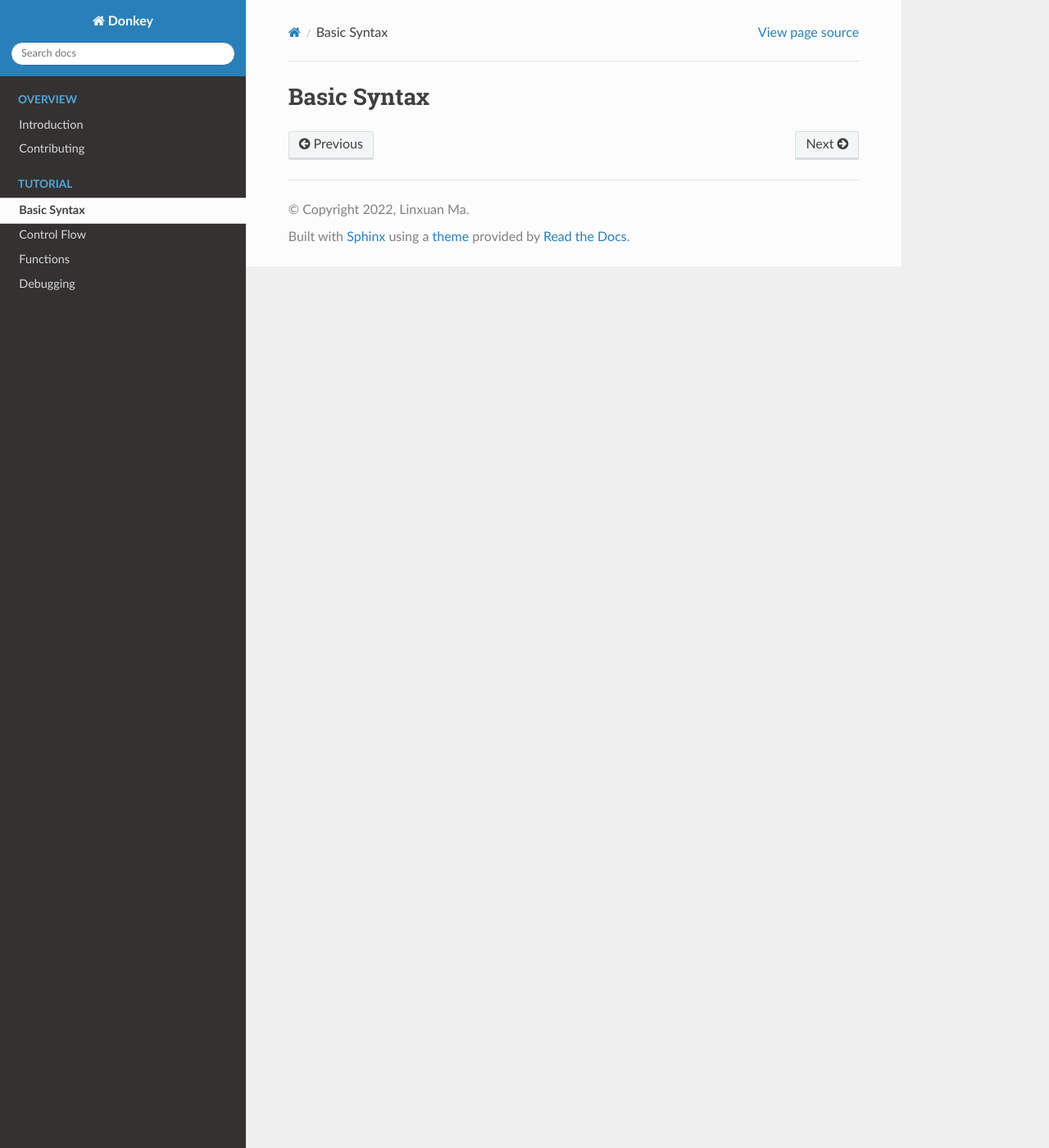
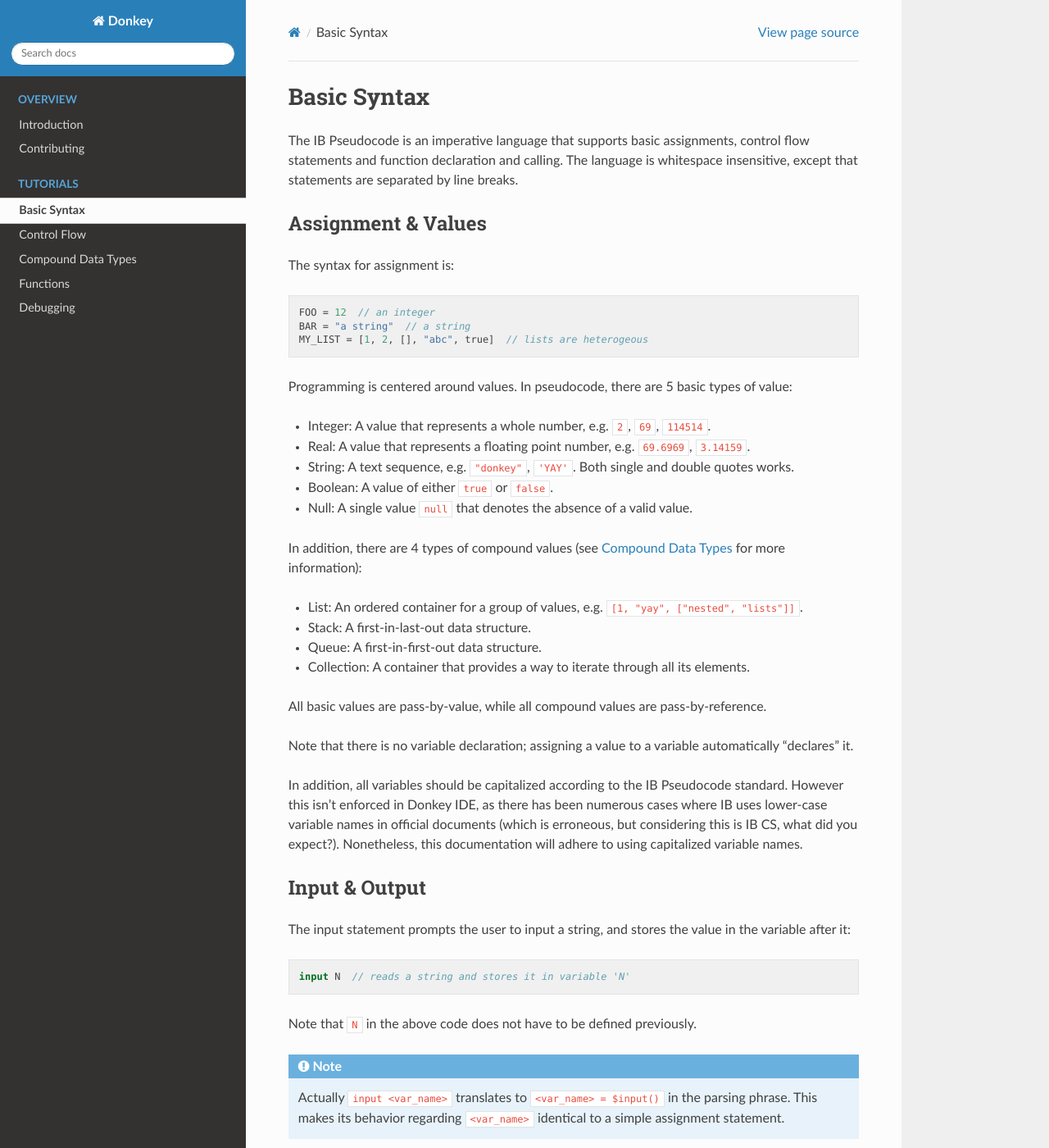
Before and after one commit to linxuanm/donkey, a Sphinx documentation site: the page built from docs/tutorials/basics.rst, in a window 1280 px wide and 1400 px high. Shown: the whole window at 82% size. Built offline with Sphinx 7.4.7 and the Read the Docs theme 2.0.0, drawn with Linux system fonts in a browser that asks for light colours; some of the changed text lies outside the part shown.

Commit message:
some syntax

```diff
--- a/docs/conf.py
+++ b/docs/conf.py
@@ -1,55 +1,57 @@
-# Configuration file for the Sphinx documentation builder.
-#
-# This file only contains a selection of the most common options. For a full
-# list see the documentation:
-# https://www.sphinx-doc.org/en/master/usage/configuration.html
-
-# -- Path setup --------------------------------------------------------------
-
-# If extensions (or modules to document with autodoc) are in another directory,
-# add these directories to sys.path here. If the directory is relative to the
-# documentation root, use os.path.abspath to make it absolute, like shown here.
-#
-# import os
-# import sys
-# sys.path.insert(0, os.path.abspath('.'))
-
 import sphinx_rtd_theme
 
+import pygments
+from sphinx.highlighting import lexers
+from pygments import token
 
-# -- Project information -----------------------------------------------------
 
 project = 'Donkey'
 copyright = '2022, Linxuan Ma'
 author = 'Linxuan Ma'
 
-
-# -- General configuration ---------------------------------------------------
-
-# Add any Sphinx extension module names here, as strings. They can be
-# extensions coming with Sphinx (named 'sphinx.ext.*') or your custom
-# ones.
 extensions = [
     'sphinx_rtd_theme'
 ]
 
-# Add any paths that contain templates here, relative to this directory.
 templates_path = ['_templates']
-
-# List of patterns, relative to source directory, that match files and
-# directories to ignore when looking for source files.
-# This pattern also affects html_static_path and html_extra_path.
 exclude_patterns = ['_build', 'Thumbs.db', '.DS_Store']
+html_theme = 'sphinx_rtd_theme'
+html_static_path = ['_static']
 
 
-# -- Options for HTML output -------------------------------------------------
+keywords = [
+    'if', 'else', 'then', 'do', 'for',
+    'while', 'from', 'to', 'loop', 'end',
+    'div', 'mod', 'not', 'and', 'or'
+]
 
-# The theme to use for HTML and HTML Help pages.  See the documentation for
-# a list of builtin themes.
-#
-html_theme = 'sphinx_rtd_theme'
+statements = ['input', 'output', 'break', 'continue', 'return']
+types = ['int', 'str', 'real', 'stack', 'queue', 'collection']
 
-# Add any paths that contain custom static files (such as style sheets) here,
-# relative to this directory. They are copied after the builtin static files,
-# so a file named "default.css" will overwrite the builtin "default.css".
-html_static_path = ['_static']
+
+def union(strs):
+    return r'\b(' + '|'.join(f'{i}' for i in strs) + r')\b'
+
+
+class DonkeyLexer(pygments.lexer.RegexLexer):
+
+    name = 'donkey'
+
+    tokens = {
+        'root': [
+            (r'\/\/.*\n', token.Comment),
+            (union(keywords), token.Keyword),
+            (union(statements), token.Keyword.Namespace),
+            (union(types), token.Keyword.Type),
+            (r'("[^"]*")|(\'[^\']*\')', token.String),
+            (r'\s', token.Text.Whitespace),
+            (r'[_a-zA-Z][_a-zA-Z0-9]*', token.Name),
+            (r'[-!$%^&*()_+|~=`{}\[\]:;<>?,.\/]', token.Text),
+            (r'true|false|null', token.Keyword.Constant),
+            (r'-?[0-9]+(\.[0-9]+)?', token.Literal.Number),
+        ]
+    }
+
+
+pygments_style = 'friendly'
+lexers['donkey'] = DonkeyLexer()
--- a/docs/index.rst
+++ b/docs/index.rst
@@ -11,10 +11,11 @@ Donkey Pseudocode Documentation
 
 .. toctree::
     :titlesonly:
-    :caption: Tutorial
+    :caption: Tutorials
     :maxdepth: 2
 
     Basic Syntax <tutorials/basics>
     Control Flow <tutorials/control>
+    Compound Data Types <tutorials/complex>
     Functions <tutorials/functions>
     Debugging <tutorials/debugging>
--- a/docs/introduction.rst
+++ b/docs/introduction.rst
@@ -7,7 +7,7 @@ The current version can be accessed `here <http://code.mightymullan.com>`_.
 
 .. note::
 
-    It is common knowledge that the IB CS board is not very intelligent and, in fact, has no fucking clue as to what they are doing. This unfortunately resulted in severely contradictary behavior specifications and ambiguous syntax in their pseudocode standard. To eliminate those problems, Donkey IDE incorporates a stricter subset of the IB Pseudocode syntax while retaining all the functionalities.
+    The IB CS board is notorious for making mistakes in official resources and exam papers. This unfortunately resulted in severely contradictary behavior specifications and ambiguous syntax in their pseudocode standard. To eliminate those problems, Donkey IDE incorporates a stricter subset of the IB Pseudocode syntax while retaining all the functionalities.
 
 User Interface
 --------------
@@ -22,3 +22,7 @@ The labeled components are:
 1. Code editor. This is where code is written.
 2. Program output. The output of the program will be displayed here when the program is executed.
 3. Debugging output. The content of all variables will be dumped here after a breakpoint is hit (:ref:`debugging`)
+
+Press the play button in the middle to execute the code.
+
+That's it! To start writing pseudocode, check out :ref:`basics`.
--- a/docs/tutorials/basics.rst
+++ b/docs/tutorials/basics.rst
@@ -1,2 +1,58 @@
+.. highlight:: donkey
+.. _basics:
+
 Basic Syntax
 ============
+
+The IB Pseudocode is an imperative language that supports basic assignments, control flow statements and function declaration and calling. The language is whitespace insensitive, except that statements are separated by line breaks.
+
+Assignment & Values
+-------------------
+
+The syntax for assignment is::
+
+    FOO = 12  // an integer
+    BAR = "a string"  // a string
+    MY_LIST = [1, 2, [], "abc", true]  // lists are heterogeous
+
+Programming is centered around values. In pseudocode, there are 5 basic types of value:
+
+- Integer: A value that represents a whole number, e.g. :code:`2`, :code:`69`, :code:`114514`.
+- Real: A value that represents a floating point number, e.g. :code:`69.6969`, :code:`3.14159`.
+- String: A text sequence, e.g. :code:`"donkey"`, :code:`'YAY'`. Both single and double quotes works.
+- Boolean: A value of either :code:`true` or :code:`false`.
+- Null: A single value :code:`null` that denotes the absence of a valid value.
+
+In addition, there are 4 types of compound values (see :ref:`comp_data` for more information):
+
+- List: An ordered container for a group of values, e.g. :code:`[1, "yay", ["nested", "lists"]]`.
+- Stack: A first-in-last-out data structure.
+- Queue: A first-in-first-out data structure.
+- Collection: A container that provides a way to iterate through all its elements.
+
+All basic values are pass-by-value, while all compound values are pass-by-reference.
+
+Note that there is no variable declaration; assigning a value to a variable automatically "declares" it.
+
+In addition, all variables should be capitalized according to the IB Pseudocode standard. However this isn't enforced in Donkey IDE, as there has been numerous cases where IB uses lower-case variable names in official documents (which is erroneous, but considering this is IB CS, what did you expect?). Nonetheless, this documentation will adhere to using capitalized variable names.
+
+Input & Output
+--------------
+
+The input statement prompts the user to input a string, and stores the value in the variable after it::
+
+    input N  // reads a string and stores it in variable 'N'
+
+Note that :code:`N` in the above code does not have to be defined previously.
+
+.. note::
+
+    Actually :code:`input <var_name>` translates to :code:`<var_name> = $input()` in the parsing phrase. This makes its behavior regarding :code:`<var_name>` identical to a simple assignment statement.
+
+It is crucial to remember that all inputted values are strings, and therefore needs explicit conversion if an integer/real number input is expected::
+
+    input NUMBER
+    NUMBER = int(NUMBER)
+
+    input DECIMAL
+    DECIMAL = real(DECIMAL)
--- /dev/null
+++ b/docs/tutorials/complex.rst
@@ -0,0 +1,4 @@
+.. _comp_data:
+
+Compound Data Types
+===================
```
